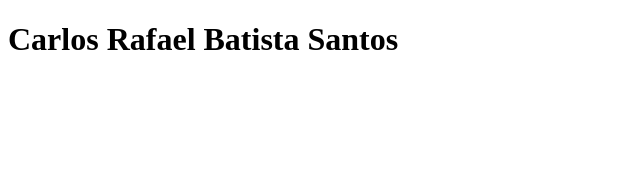
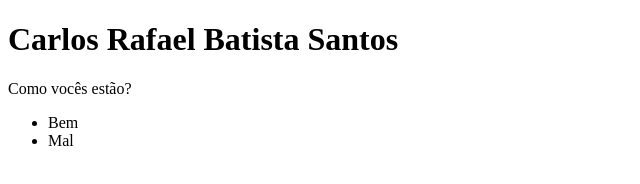
Before and after one commit to CarlosCRBS/CursoGit, a plain HTML site: page index.html in a window 1280 px wide. Shown: the whole page, without its empty margins (0-640 px from the left). Drawn offline with Linux system fonts and the light colour scheme.

Commit message:
Altera a página principal do projeto
Adicionada uma pergunta sobre como a pessoa está

```diff
--- a/index.html
+++ b/index.html
@@ -8,5 +8,10 @@
 </head>
 <body>
     <h1>Carlos Rafael Batista Santos</h1>
+    <p>Como vocês estão?</p>
+    <ul>
+        <li>Bem</li>
+        <li>Mal</li>
+    </ul>
 </body>
 </html>
```
